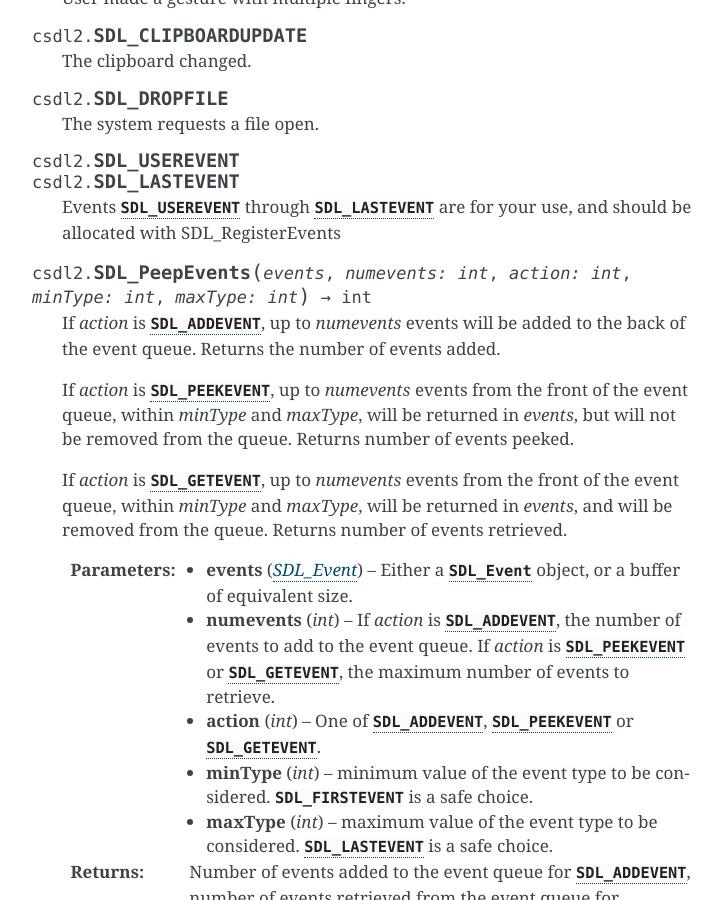
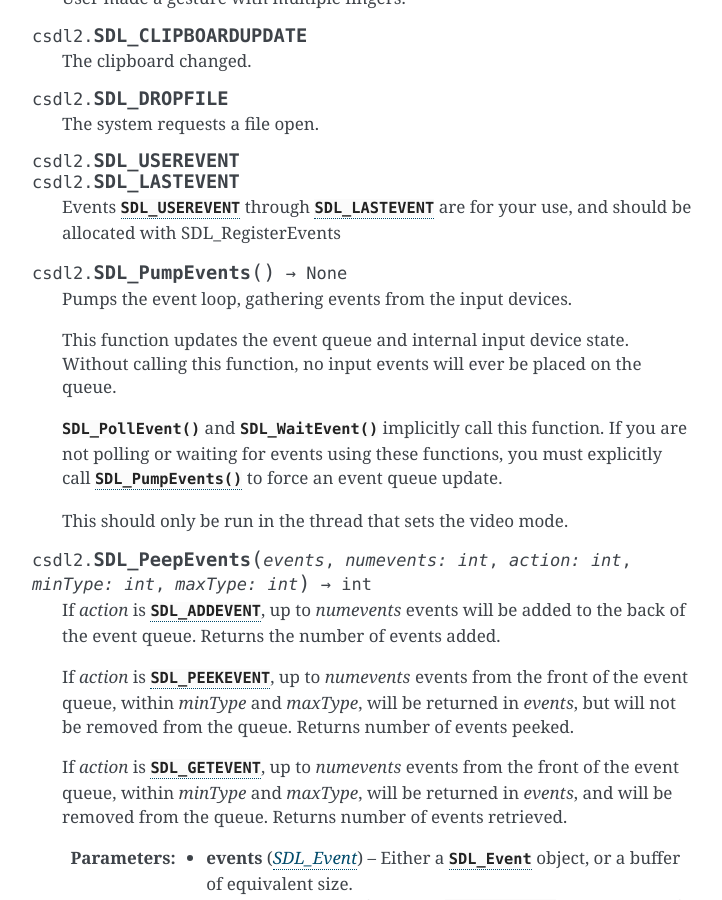
Before and after one commit to pyokagan/pycsdl2, a Sphinx documentation site: the page built from docs/source/api/events.rst, in a window 1280 px wide and 900 px high, scrolled down 3865 px. Shown: the whole window, without its empty margins (388-1110 px from the left). Built offline with Sphinx 7.4.7, drawn with Linux system fonts in a browser that asks for light colours.

Commit message:
docs/api/events: document SDL_PumpEvents()

```diff
--- a/docs/source/api/events.rst
+++ b/docs/source/api/events.rst
@@ -245,6 +245,21 @@ the application to process the information stored with them.
    Events :const:`SDL_USEREVENT` through :const:`SDL_LASTEVENT` are for your
    use, and should be allocated with SDL_RegisterEvents
 
+.. function:: SDL_PumpEvents() -> None
+
+   Pumps the event loop, gathering events from the input devices.
+
+   This function updates the event queue and internal input device state.
+   Without calling this function, no input events will ever be placed on the
+   queue.
+
+   :func:`SDL_PollEvent` and :func:`SDL_WaitEvent` implicitly call this
+   function. If you are not polling or waiting for events using these
+   functions, you must explicitly call :func:`SDL_PumpEvents` to force an event
+   queue update.
+
+   This should only be run in the thread that sets the video mode.
+
 .. function:: SDL_PeepEvents(events, numevents: int, action: int, minType: int, maxType: int) -> int
 
    If `action` is :const:`SDL_ADDEVENT`, up to `numevents` events will be added
```
